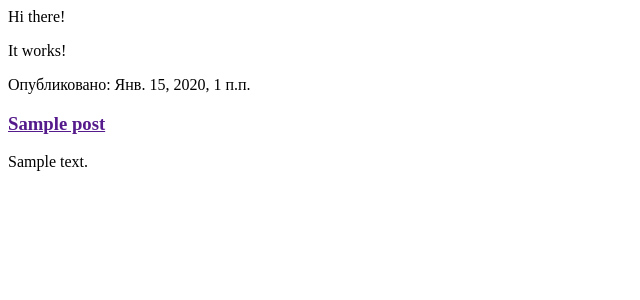
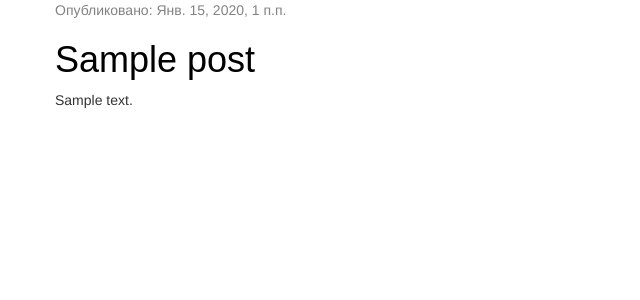
Before and after one commit to MrWhiteRabbit/mbd, a Django app: template blog/templates/blog/post_list.html in a window 1280 px wide. Shown: the top 300 px of the page, without its empty margins (0-640 px from the left). Run offline with Django 3.2, Linux system fonts and the light colour scheme; the template is opened without the code that fills it: values that come from a table or form of the project are taken from there, others are empty; tables that the repository leaves empty hold one stand-in row (values such as "Sample post"); some libraries are stand-ins or nearby versions.

Commit message:
css bootstrap linked

```diff
--- /dev/null
+++ b/blog/static/css/blog.css
@@ -0,0 +1,51 @@
+h1 a {
+    color: #FCA205;
+    font-family: 'Arial';
+}
+
+.page-header {
+    background-color: #FF9400;
+    margin-top: 0;
+    padding: 20px 20px 20px 40px;
+}
+
+.page-header h1, .page-header h1 a, .page-header h1 a:visited, .page-header h1 a:active {
+    color: #ffffff;
+    font-size: 36pt;
+    text-decoration: none;
+}
+
+.content {
+    margin-left: 40px;
+}
+
+h1, h2, h3, h4 {
+    font-family: 'Arial', cursive;
+}
+
+.date {
+    color: #828282;
+}
+
+.save {
+    float: right;
+}
+
+.post-form textarea, .post-form input {
+    width: 100%;
+}
+
+.top-menu, .top-menu:hover, .top-menu:visited {
+    color: #ffffff;
+    float: right;
+    font-size: 26pt;
+    margin-right: 20px;
+}
+
+.post {
+    margin-bottom: 70px;
+}
+
+.post h1 a, .post h1 a:visited {
+    color: #000000;
+}
--- a/blog/templates/blog/post_list.html
+++ b/blog/templates/blog/post_list.html
@@ -1,12 +1,28 @@
+{% load staticfiles %}
 <html>
-    <p>Hi there!</p>
-    <p>It works!</p>
+    <head>
+        <link rel="stylesheet" href="//maxcdn.bootstrapcdn.com/bootstrap/3.2.0/css/bootstrap.min.css">
+        <link rel="stylesheet" href="//maxcdn.bootstrapcdn.com/bootstrap/3.2.0/css/bootstrap-theme.min.css">
+        <link rel="stylesheet" href="{% static 'css/blog.css' %}">
+        <link href="https://fonts.googleapis.com/css?family=Lobster&subset=latin,cyrillic" rel="stylesheet" type="text/css">
+    </head>
+    <body>
     <div>
-
-        {% for post in posts %}
-            <p>Опубликовано: {{ post.published_date }}</p>
-            <h3><a href="">{{ post.title }}</a></h3>
-            <p>{{ post.text|linebreaksbr }}</p>
-        {% endfor %}
+       <div class="content container">
+            <div class="row">
+                <div class="col-md-8">
+                    {% for post in posts %}
+                        <div class="post">
+                            <div class="date">
+                                <p>Опубликовано: {{ post.published_date }}</p>
+                            </div>
+                            <h1><a href="">{{ post.title }}</a></h1>
+                            <p>{{ post.text|linebreaksbr }}</p>
+                        </div>
+                    {% endfor %}
+                </div>
+            </div>
+        </div>
     </div>
+    </body>
 </html>
```
